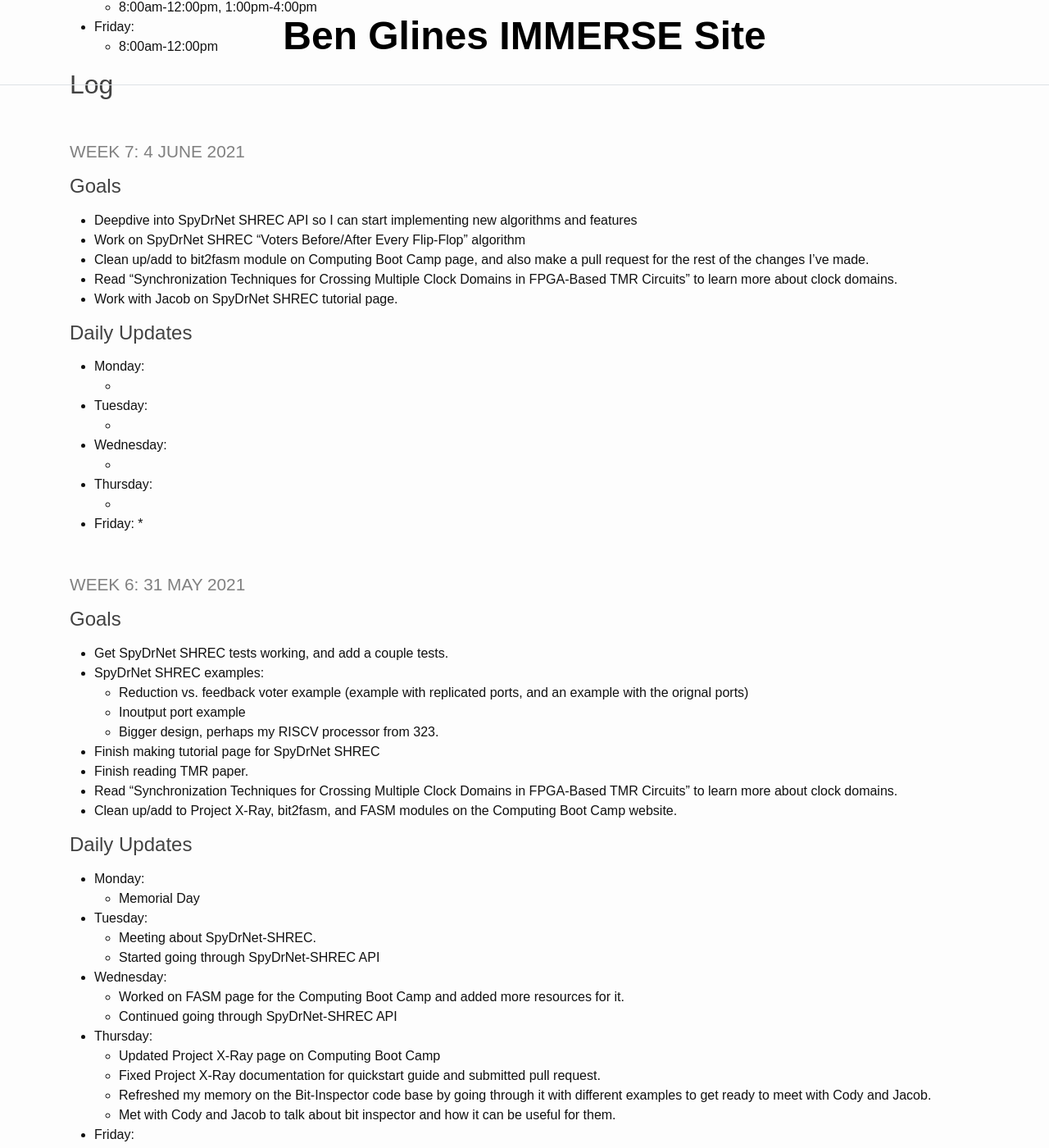
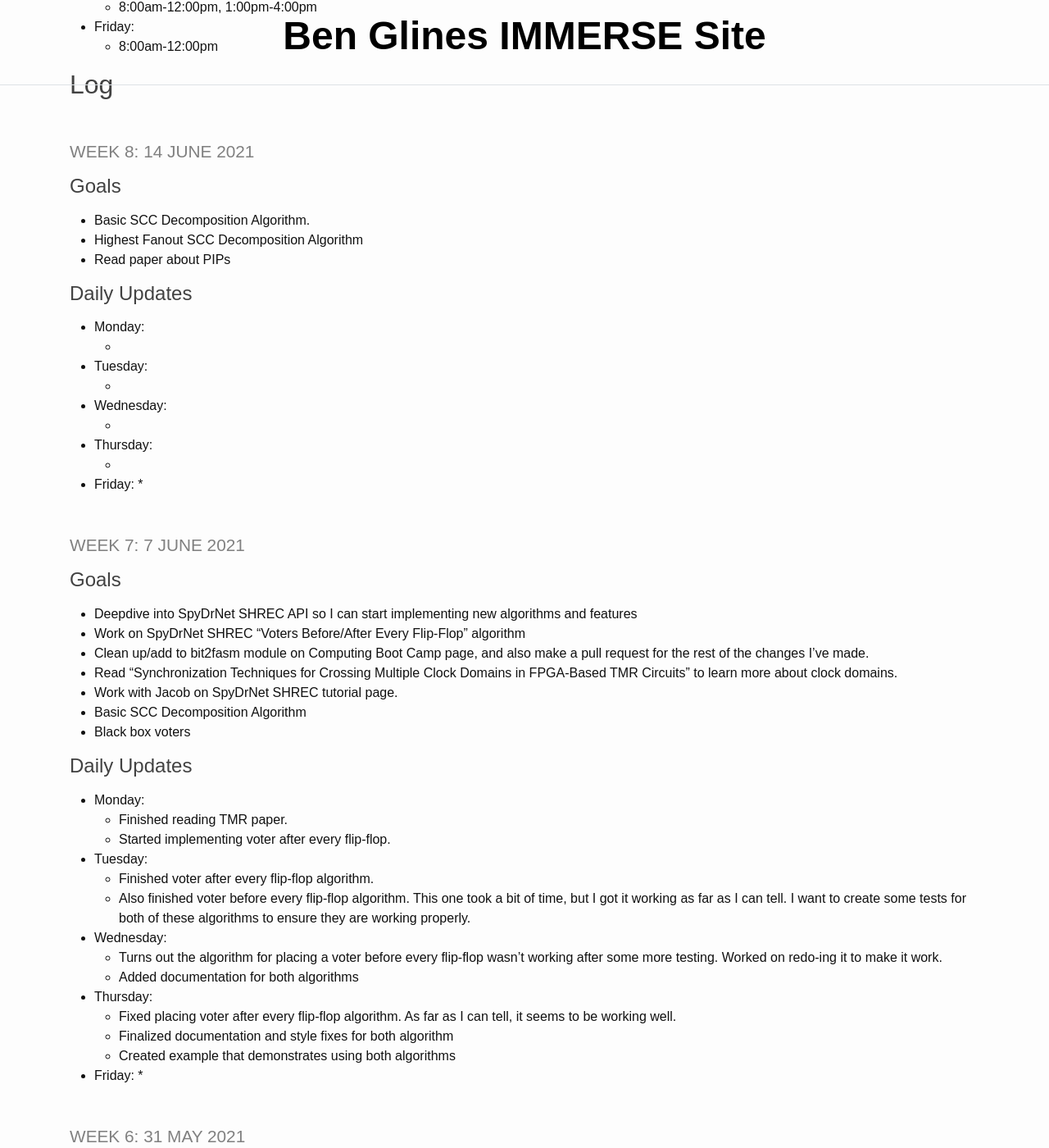
Before and after one commit to benglines/immerse, a Jekyll site: the page built from _pages/log.md, in a window 1280 px wide and 1400 px high, scrolled down 411 px. Shown: the whole window at 82% size. Built offline with Jekyll 4.4.1, drawn with Linux system fonts in a browser that asks for light colours.

Commit message:
Log Update

```diff
--- a/_pages/log.md
+++ b/_pages/log.md
@@ -18,15 +18,13 @@ title: IMMERSE Log
 
 ## Log
 
-### Week 7: 4 JUNE 2021
+### Week 8: 14 JUNE 2021
 
 #### Goals
 
-* Deepdive into SpyDrNet SHREC API so I can start implementing new algorithms and features
-* Work on SpyDrNet SHREC "Voters Before/After Every Flip-Flop" algorithm
-* Clean up/add to bit2fasm module on Computing Boot Camp page, and also make a pull request for the rest of the changes I've made.
-* Read "Synchronization Techniques for Crossing Multiple Clock Domains in FPGA-Based TMR Circuits" to learn more about clock domains.
-* Work with Jacob on SpyDrNet SHREC tutorial page.
+* Basic SCC Decomposition Algorithm.
+* Highest Fanout SCC Decomposition Algorithm
+* Read paper about PIPs
 
 #### Daily Updates
 
@@ -38,6 +36,36 @@ title: IMMERSE Log
   *
 * **Thursday**:
   *
+* **Friday**:
+  *
+
+### Week 7: 7 JUNE 2021
+
+#### Goals
+
+* Deepdive into SpyDrNet SHREC API so I can start implementing new algorithms and features
+* Work on SpyDrNet SHREC "Voters Before/After Every Flip-Flop" algorithm
+* Clean up/add to bit2fasm module on Computing Boot Camp page, and also make a pull request for the rest of the changes I've made.
+* Read "Synchronization Techniques for Crossing Multiple Clock Domains in FPGA-Based TMR Circuits" to learn more about clock domains.
+* Work with Jacob on SpyDrNet SHREC tutorial page.
+* Basic SCC Decomposition Algorithm
+* Black box voters
+
+#### Daily Updates
+
+* **Monday**:
+  * Finished reading TMR paper.
+  * Started implementing voter after every flip-flop.
+* **Tuesday**:
+  * Finished voter after every flip-flop algorithm.
+  * Also finished voter before every flip-flop algorithm. This one took a bit of time, but I got it working as far as I can tell. I want to create some tests for both of these algorithms to ensure they are working properly.
+* **Wednesday**:
+  * Turns out the algorithm for placing a voter before every flip-flop wasn't working after some more testing. Worked on redo-ing it to make it work.
+  * Added documentation for both algorithms
+* **Thursday**:
+  * Fixed placing voter after every flip-flop algorithm. As far as I can tell, it seems to be working well.
+  * Finalized documentation and style fixes for both algorithm
+  * Created example that demonstrates using both algorithms
 * **Friday**:
   *
 
```
